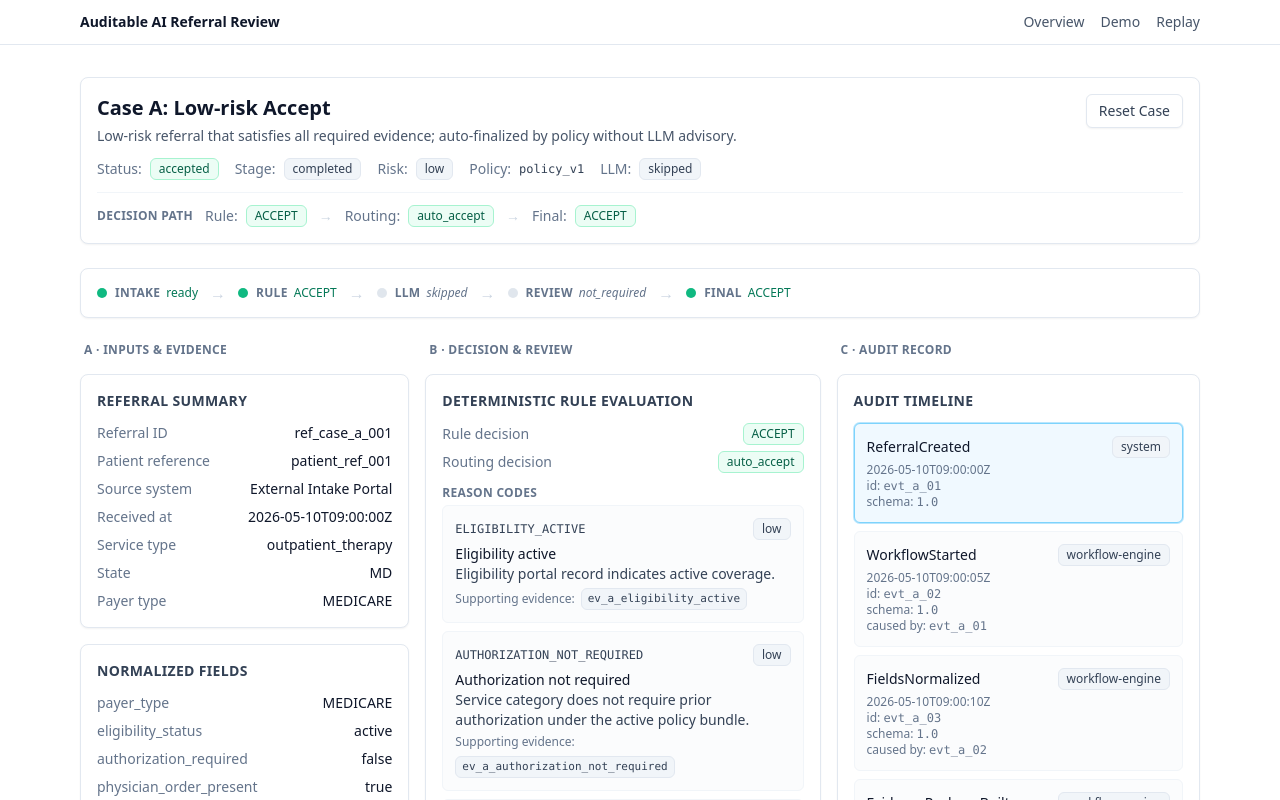
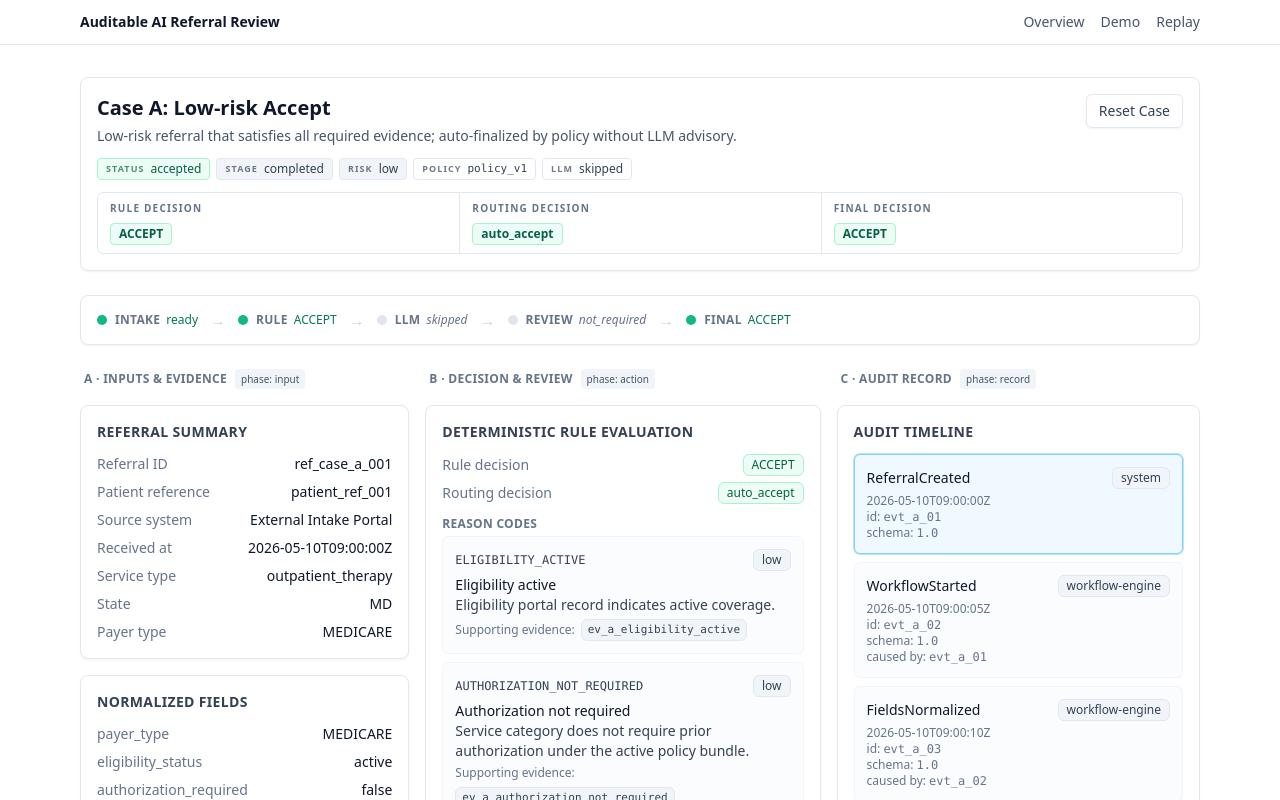
Before and after one commit to Ariosolzq/auditable-ai-referral-demo, a Next.js app: page /cases/case-a in a window 1280 px wide. Shown: the top 800 px of the page. Built offline with nearby package versions, Linux system fonts and the light colour scheme.

Commit message:
Round 2a: clarify case workspace header and zones

```diff
--- a/components/workflow/CaseWorkspaceClient.tsx
+++ b/components/workflow/CaseWorkspaceClient.tsx
@@ -20,22 +20,6 @@ import type {
 type Props = {
   caseData: ReferralCase;
 };
-
-function Badge({
-  children,
-  className = "",
-}: {
-  children: ReactNode;
-  className?: string;
-}) {
-  return (
-    <span
-      className={`inline-flex items-center rounded-md border px-2 py-0.5 text-xs font-medium ${className}`}
-    >
-      {children}
-    </span>
-  );
-}
 
 function statusTone(v: string): string {
   if (v === "accepted" || v === "ACCEPT" || v === "auto_accept")
@@ -66,6 +50,78 @@ function riskTone(level: ReferralCase["riskLevel"]): string {
   if (level === "high") return "bg-rose-50 text-rose-800 border-rose-200";
   if (level === "medium") return "bg-amber-50 text-amber-800 border-amber-200";
   return "bg-slate-100 text-slate-700 border-slate-200";
+}
+
+function Chip({
+  label,
+  value,
+  tone,
+  mono = false,
+}: {
+  label: string;
+  value: ReactNode;
+  tone?: string;
+  mono?: boolean;
+}) {
+  const baseClass = tone ?? "border-slate-200 bg-white text-slate-700";
+  return (
+    <span
+      className={`inline-flex items-center gap-1.5 rounded border px-2 py-0.5 text-xs ${baseClass}`}
+    >
+      <span className="text-[9px] font-semibold uppercase tracking-[0.12em] opacity-70">
+        {label}
+      </span>
+      <span className={mono ? "font-mono text-[11px]" : "font-medium"}>
+        {value}
+      </span>
+    </span>
+  );
+}
+
+function DecisionCell({
+  label,
+  value,
+  tone,
+}: {
+  label: string;
+  value: string;
+  tone: string;
+}) {
+  return (
+    <div className="px-3 py-2">
+      <div className="text-[10px] font-semibold uppercase tracking-[0.12em] text-slate-500">
+        {label}
+      </div>
+      <div className="mt-1">
+        <span
+          className={`inline-flex items-center rounded border px-2 py-0.5 text-xs font-semibold ${tone}`}
+        >
+          {value}
+        </span>
+      </div>
+    </div>
+  );
+}
+
+function ZoneHeading({
+  letter,
+  title,
+  phase,
+}: {
+  letter: string;
+  title: string;
+  phase: string;
+}) {
+  return (
+    <h2 className="flex flex-wrap items-baseline gap-2 px-1 text-xs font-semibold uppercase tracking-wide text-slate-500">
+      <span>
+        {letter} &middot; {title}
+      </span>
+      <span className="rounded bg-slate-100 px-1.5 py-0.5 text-[10px] font-medium normal-case tracking-normal text-slate-600">
+        phase: {phase}
+      </span>
+    </h2>
+  );
 }
 
 export default function CaseWorkspaceClient({
@@ -105,20 +161,29 @@ export default function CaseWorkspaceClient({
     dispatch({ type: "RESET_CASE", initialCase });
   };
 
-  const finalText = caseData.finalDecision?.decision ?? "Pending";
+  const finalText = caseData.finalDecision?.decision ?? "pending";
   const finalTone = caseData.finalDecision
     ? statusTone(caseData.finalDecision.decision)
     : "bg-slate-100 text-slate-500 border-slate-200";
+
+  const showCaseCContext =
+    caseData.id === "case-c" && !caseData.finalDecision;
 
   return (
     <div className="space-y-6">
       <header className="rounded-lg border border-slate-200 bg-white p-4 shadow-sm">
         <div className="flex flex-wrap items-start justify-between gap-3">
-          <div className="space-y-1">
+          <div className="min-w-0 space-y-1">
             <h1 className="text-xl font-semibold text-slate-900">
               {caseData.title}
             </h1>
             <p className="text-sm text-slate-600">{caseData.description}</p>
+            {showCaseCContext && (
+              <p className="text-sm font-medium text-slate-800">
+                Rule decided REJECT. The case is waiting for human
+                confirmation.
+              </p>
+            )}
           </div>
           <button
             type="button"
@@ -129,112 +194,69 @@ export default function CaseWorkspaceClient({
           </button>
         </div>
 
-        <div className="mt-3 flex flex-wrap items-center gap-x-4 gap-y-2 text-sm">
-          <div className="flex items-center gap-2">
-            <span className="text-slate-500">Status:</span>
-            <Badge className={statusTone(caseData.currentStatus)}>
-              {caseData.currentStatus}
-            </Badge>
-          </div>
-          <div className="flex items-center gap-2">
-            <span className="text-slate-500">Stage:</span>
-            <Badge className={statusTone(caseData.currentStage)}>
-              {caseData.currentStage}
-            </Badge>
-          </div>
-          <div className="flex items-center gap-2">
-            <span className="text-slate-500">Risk:</span>
-            <Badge className={riskTone(caseData.riskLevel)}>
-              {caseData.riskLevel}
-            </Badge>
-          </div>
-          <div className="flex items-center gap-2">
-            <span className="text-slate-500">Policy:</span>
-            <code className="text-xs text-slate-700">
-              {caseData.ruleEvaluation.policyBundleVersion}
-            </code>
-          </div>
+        <div className="mt-3 flex flex-wrap items-center gap-1.5">
+          <Chip
+            label="status"
+            value={caseData.currentStatus}
+            tone={statusTone(caseData.currentStatus)}
+          />
+          <Chip
+            label="stage"
+            value={caseData.currentStage}
+            tone={statusTone(caseData.currentStage)}
+          />
+          <Chip
+            label="risk"
+            value={caseData.riskLevel}
+            tone={riskTone(caseData.riskLevel)}
+          />
+          <Chip
+            label="policy"
+            value={<code>{caseData.ruleEvaluation.policyBundleVersion}</code>}
+            mono
+          />
           {caseData.llmAdvisory.status === "generated" ? (
             <>
-              <div className="flex items-center gap-2">
-                <span className="text-slate-500">Prompt:</span>
-                <code className="text-xs text-slate-700">
-                  {caseData.llmAdvisory.promptVersion}
-                </code>
-              </div>
-              <div className="flex items-center gap-2">
-                <span className="text-slate-500">Model:</span>
-                <code className="text-xs text-slate-700">
-                  {caseData.llmAdvisory.modelVersion}
-                </code>
-              </div>
+              <Chip
+                label="prompt"
+                value={<code>{caseData.llmAdvisory.promptVersion}</code>}
+                mono
+              />
+              <Chip
+                label="model"
+                value={<code>{caseData.llmAdvisory.modelVersion}</code>}
+                mono
+              />
             </>
           ) : (
-            <div className="flex items-center gap-2">
-              <span className="text-slate-500">LLM:</span>
-              <Badge className="border-slate-200 bg-slate-100 text-slate-700">
-                {caseData.llmAdvisory.status}
-              </Badge>
-            </div>
+            <Chip label="llm" value={caseData.llmAdvisory.status} />
           )}
         </div>
 
-        <div className="mt-3 flex flex-wrap items-center gap-x-3 gap-y-1.5 border-t border-slate-100 pt-3 text-sm">
-          <span className="text-xs font-semibold uppercase tracking-wide text-slate-500">
-            Decision path
-          </span>
-          <div className="flex items-center gap-2">
-            <span className="text-slate-500">Rule:</span>
-            <Badge className={statusTone(caseData.ruleEvaluation.decision)}>
-              {caseData.ruleEvaluation.decision}
-            </Badge>
-          </div>
-          <span aria-hidden="true" className="text-slate-300">
-            →
-          </span>
-          <div className="flex items-center gap-2">
-            <span className="text-slate-500">Routing:</span>
-            <Badge
-              className={statusTone(caseData.ruleEvaluation.routingDecision)}
-            >
-              {caseData.ruleEvaluation.routingDecision}
-            </Badge>
-          </div>
-          <span aria-hidden="true" className="text-slate-300">
-            →
-          </span>
-          <div className="flex items-center gap-2">
-            <span className="text-slate-500">Final:</span>
-            <Badge className={finalTone}>{finalText}</Badge>
-          </div>
+        <div className="mt-3 grid grid-cols-3 divide-x divide-slate-200 overflow-hidden rounded-md border border-slate-200">
+          <DecisionCell
+            label="Rule decision"
+            value={caseData.ruleEvaluation.decision}
+            tone={statusTone(caseData.ruleEvaluation.decision)}
+          />
+          <DecisionCell
+            label="Routing decision"
+            value={caseData.ruleEvaluation.routingDecision}
+            tone={statusTone(caseData.ruleEvaluation.routingDecision)}
+          />
+          <DecisionCell
+            label="Final decision"
+            value={finalText}
+            tone={finalTone}
+          />
         </div>
       </header>
 
       <WorkflowProgressRail caseData={caseData} />
 
-      {caseData.id === "case-c" && (
-        <section
-          aria-label="Why this case matters"
-          className="rounded-md border border-amber-200 border-l-4 border-l-amber-400 bg-amber-50/50 px-4 py-3 shadow-sm"
-        >
-          <h2 className="mb-1 text-xs font-semibold uppercase tracking-wide text-amber-800">
-            Why this case matters
-          </h2>
-          <p className="text-sm text-slate-800">
-            Demonstrates the rule-first, LLM-advisory, human-override
-            boundary. The rule rejects on lapsed eligibility, policy routes
-            the case to human review, and the reviewer can override to
-            ACCEPT &mdash; which appends <code>HumanOverrideSubmitted</code>{" "}
-            and <code>FinalDecisionRecorded</code> to the audit trail.
-          </p>
-        </section>
-      )}
-
       <div className="grid grid-cols-1 gap-4 lg:grid-cols-[1fr_1.2fr_0.9fr]">
         <div className="space-y-4">
-          <h2 className="px-1 text-xs font-semibold uppercase tracking-wide text-slate-500">
-            A &middot; Inputs &amp; Evidence
-          </h2>
+          <ZoneHeading letter="A" title="Inputs & Evidence" phase="input" />
           <ReferralSummaryCard referralSummary={caseData.referralSummary} />
           <NormalizedFieldsCard normalizedFields={caseData.normalizedFields} />
           <EvidencePanel
@@ -244,9 +266,7 @@ export default function CaseWorkspaceClient({
           />
         </div>
         <div className="space-y-4">
-          <h2 className="px-1 text-xs font-semibold uppercase tracking-wide text-slate-500">
-            B &middot; Decision &amp; Review
-          </h2>
+          <ZoneHeading letter="B" title="Decision & Review" phase="action" />
           <RuleEvaluationCard
             ruleEvaluation={caseData.ruleEvaluation}
             onSelectEvidence={handleSelectEvidence}
@@ -263,9 +283,7 @@ export default function CaseWorkspaceClient({
           />
         </div>
         <div className="space-y-4">
-          <h2 className="px-1 text-xs font-semibold uppercase tracking-wide text-slate-500">
-            C &middot; Audit Record
-          </h2>
+          <ZoneHeading letter="C" title="Audit Record" phase="record" />
           <AuditTimeline
             auditEvents={caseData.auditEvents}
             selectedAuditEventId={selectedAuditEventId}
```
